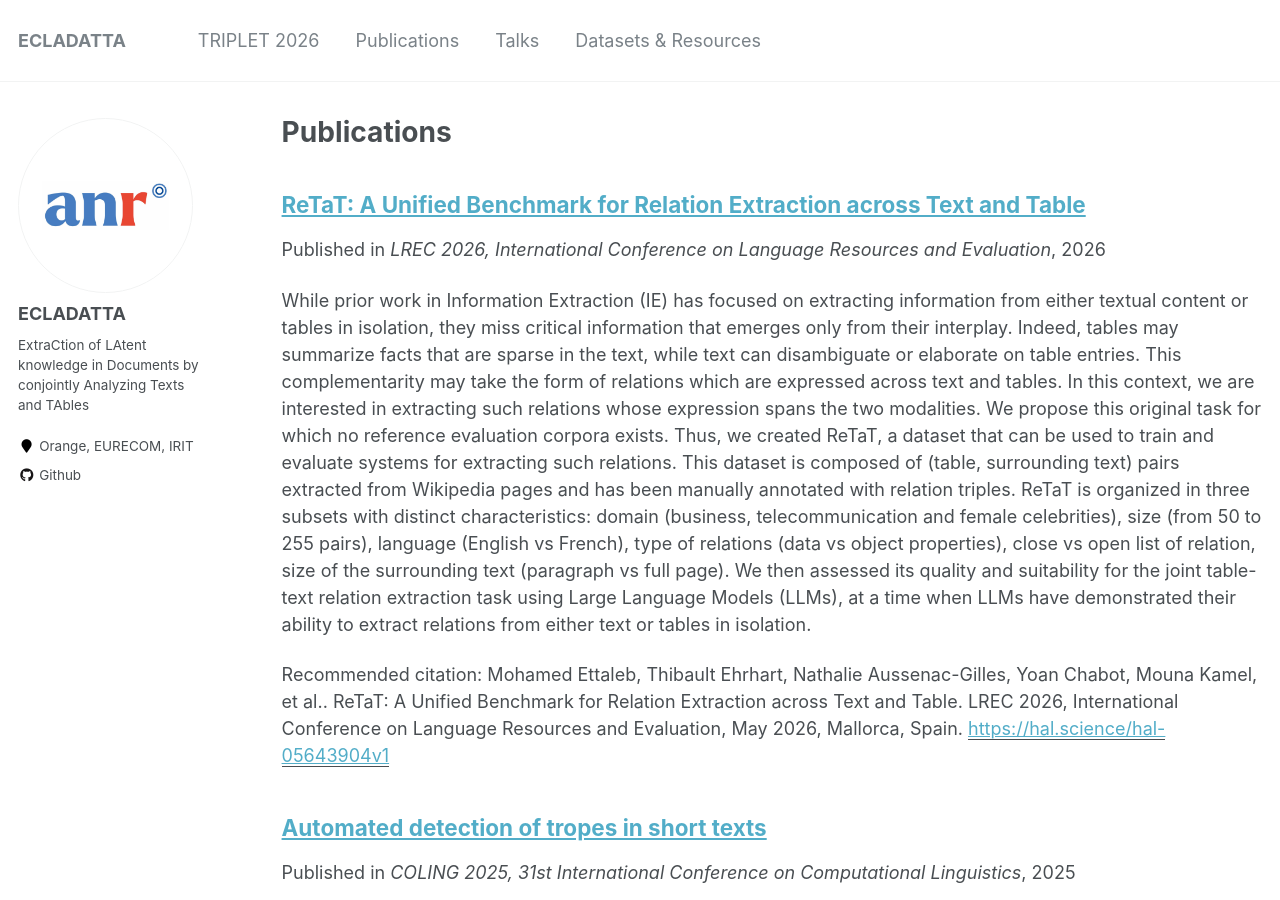
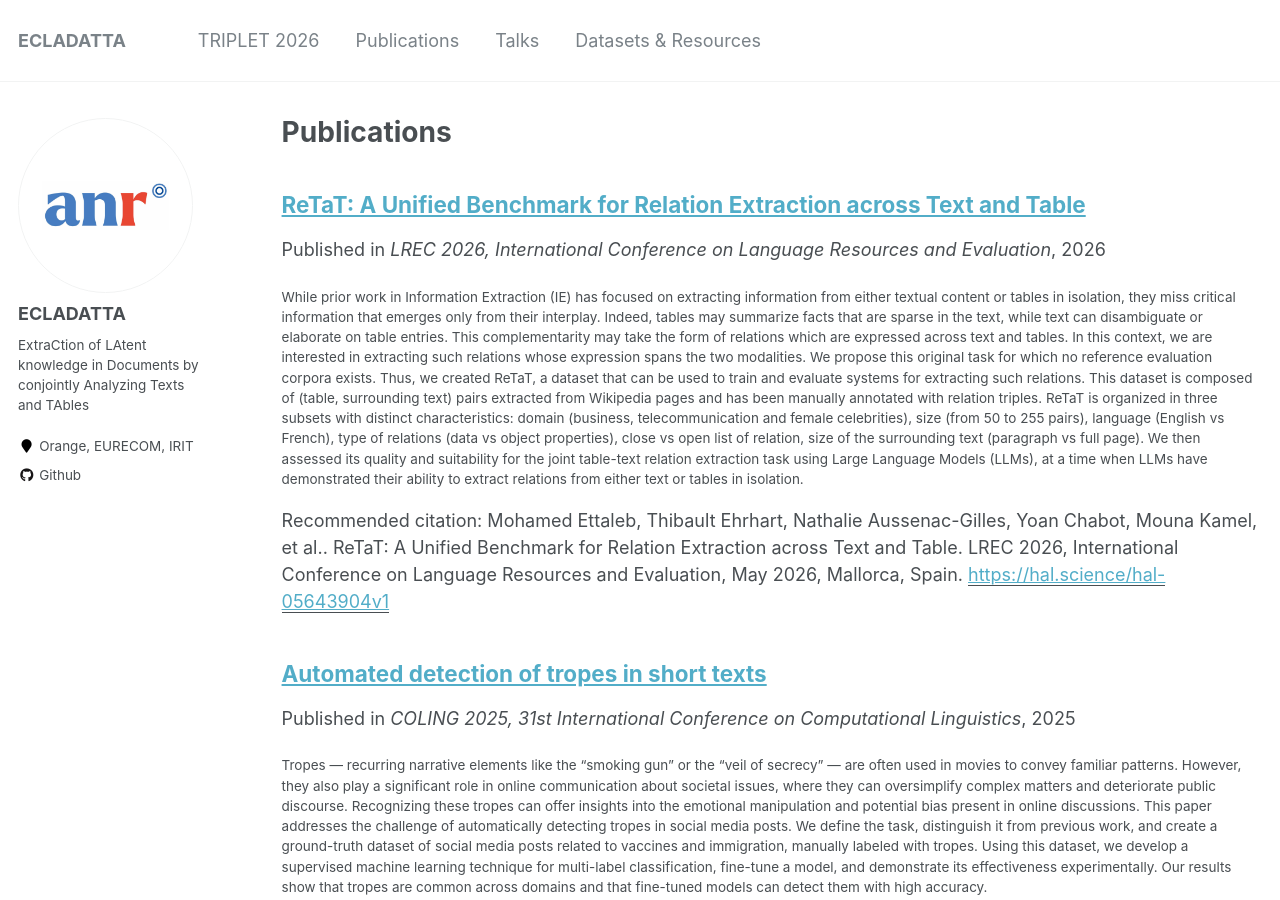
Before and after one commit to ecladatta/ecladatta.github.io, a Jekyll site: the page built from _pages/publications.md, in a window 1280 px wide and 900 px high. Built offline with Jekyll 4.4.1, drawn with Linux system fonts in a browser that asks for light colours.

Commit message:
Update archive-single.html

```diff
--- a/_includes/archive-single.html
+++ b/_includes/archive-single.html
@@ -47,9 +47,9 @@
         {% endif %}
 
     {% if post.excerpt and site.read_more != 'enabled' %}
-    <p class="archive__item-excerpt" itemprop="description">{{ post.excerpt | markdownify }}</p>
+    <p class="archive__item-excerpt" itemprop="description">{{ post.excerpt | markdownify | remove: '<p>' | remove: '</p>' }}</p>
     {% elsif post.excerpt and site.read_more == 'enabled' %}
-    <p class="archive__item-excerpt" itemprop="description"><p>{{ post.excerpt | markdownify | remove: '<p>' | remove: '</p>' }}<strong><a href="{{ base_path }}{{ post.url }}" rel="permalink"> Read more</a></strong></p></p>
+    <p class="archive__item-excerpt" itemprop="description">{{ post.excerpt | markdownify | remove: '<p>' | remove: '</p>' }} <strong><a href="{{ base_path }}{{ post.url }}" rel="permalink">Read more</a></strong></p>
     {% endif %}
 
     {% if post.citation and post.paperurl %}
```
